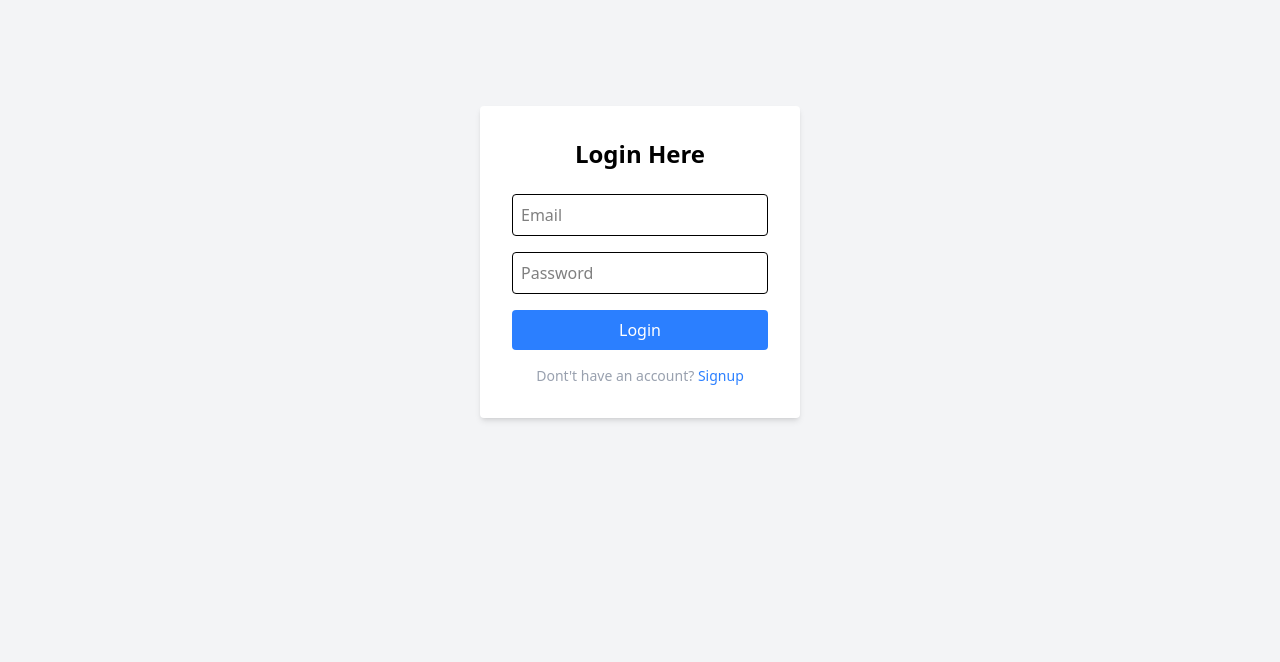
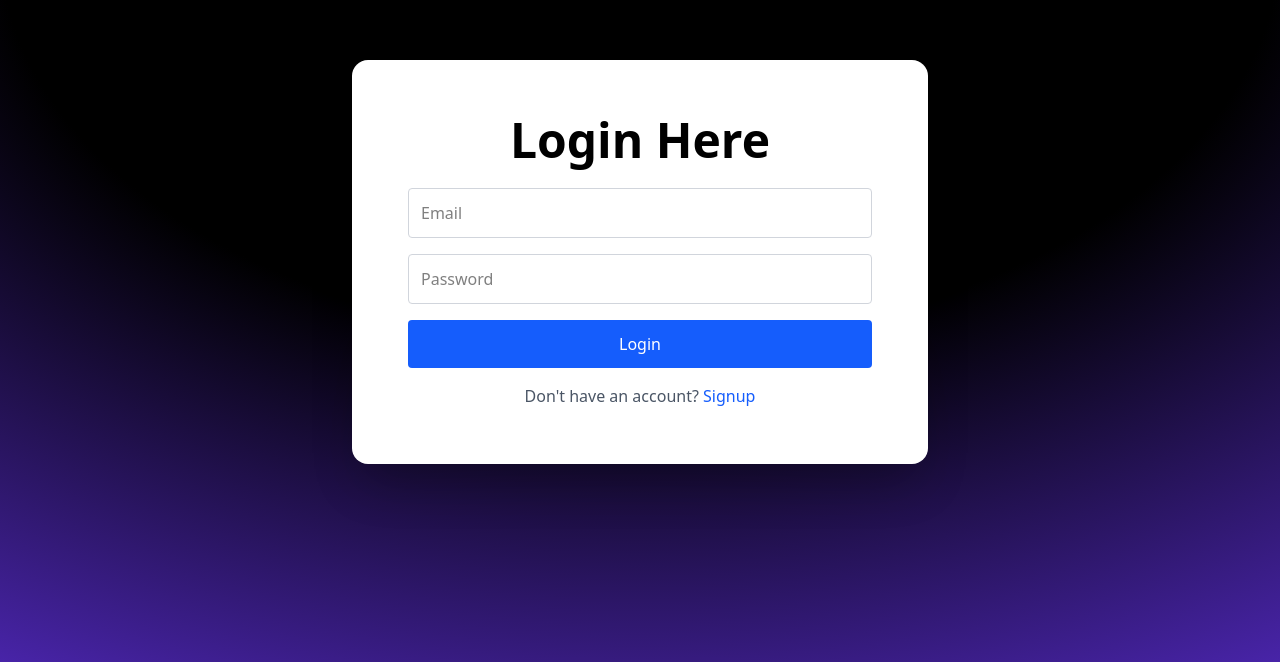
Before and after one commit to AaliyanAslam/bottle-management-system, a React (Vite) app: page / in a window 1280 px wide. Shown: the part 138-800 px from the top of the page. Built offline with nearby package versions, Linux system fonts and the light colour scheme.

Commit message:
set login , sign up ui ux

```diff
--- a/src/pages/login.jsx
+++ b/src/pages/login.jsx
@@ -1,11 +1,12 @@
 import React, { useState } from 'react';
-import { signInWithEmailAndPassword  } from 'firebase/auth';
-import {auth} from "../lib/firebase"
+import { signInWithEmailAndPassword } from 'firebase/auth';
+import { auth } from '../lib/firebase';
 import { Link, useNavigate } from 'react-router-dom';
+
 const Login = () => {
-    const [messege , setMessege] = useState("")
-    const [error , setError] = useState("")
-const navigate = useNavigate()
+  const [messege, setMessege] = useState('');
+  const [error, setError] = useState('');
+  const navigate = useNavigate();
   const [form, setForm] = useState({
     email: '',
     password: '',
@@ -15,32 +16,32 @@ const navigate = useNavigate()
     setForm({ ...form, [e.target.name]: e.target.value });
   };
 
-  const handleSubmit =  async (e) => {
+  const handleSubmit = async (e) => {
     e.preventDefault();
-    // Firebase logic yahan add karni hai
-    console.log('Signup form:', form);
-   try{
-     await signInWithEmailAndPassword (auth , form.email , form.password)
-     setMessege("Login successfull successfully")
-     console.log("loin successfull");
-     setInterval(() => {
-        setMessege("")
+    try {
+      await signInWithEmailAndPassword(auth, form.email, form.password);
+      setMessege('Login successful');
+      setTimeout(() => {
+        setMessege('');
       }, 2000);
-     navigate("/app")
-   }
-   catch(err){
-setError(err.message)
-console.log(err.message);
-
-   } finally{
-
+      navigate('/app');
+    } catch (err) {
+      setError(err.message);
     }
   };
 
   return (
-    <div className="min-h-screen flex items-center justify-center bg-gray-100">
-      <form onSubmit={handleSubmit} className="bg-white p-8 rounded shadow-md  min-w-10 max-w-xs">
-        <h2 className="text-lg lg:text-2xl  font-bold mb-6 text-center">Login Here</h2>
+    <div className="min-h-screen flex items-center justify-center p-4 sm:p-6 md:p-8 lg:p-10 xl:p-12
+      [background:radial-gradient(125%_125%_at_50%_10%,#000_40%,#63e_100%)] text-white">
+
+      <form
+        onSubmit={handleSubmit}
+        className="bg-white text-black w-full max-w-xs sm:max-w-sm md:max-w-md lg:max-w-lg xl:max-w-xl
+        p-6 sm:p-8 md:p-10 lg:p-12 xl:p-14 rounded-2xl shadow-2xl"
+      >
+        <h2 className="text-xl sm:text-2xl md:text-3xl lg:text-4xl xl:text-5xl font-bold mb-4 sm:mb-6 text-center">
+          Login Here
+        </h2>
 
         <input
           type="email"
@@ -48,7 +49,7 @@ console.log(err.message);
           placeholder="Email"
           value={form.email}
           onChange={handleChange}
-          className="w-full p-2 mb-4 border rounded"
+          className="w-full p-2 sm:p-3 mb-4 border border-gray-300 rounded text-sm sm:text-base"
           required
         />
 
@@ -58,28 +59,31 @@ console.log(err.message);
           placeholder="Password"
           value={form.password}
           onChange={handleChange}
-          className="w-full p-2 mb-4 border rounded"
+          className="w-full p-2 sm:p-3 mb-4 border border-gray-300 rounded text-sm sm:text-base"
           required
         />
-<div className='text-green-600'>{messege}</div>
-<div className='text-red-600'>{error}</div>
+
+        {messege && <div className="text-green-600 text-sm sm:text-base mb-2">{messege}</div>}
+        {error && <div className="text-red-600 text-sm sm:text-base mb-2">{error}</div>}
 
         <button
           type="submit"
-          className="w-full bg-blue-500 text-white p-2 rounded hover:bg-blue-600 transition"
+          className="w-full bg-blue-600 text-white p-2 sm:p-3 rounded hover:bg-blue-700 transition text-sm sm:text-base"
         >
           Login
         </button>
-            <div className="text-sm text-center text-gray-400 mt-4">
-  Dont't have an account?{' '}
-  <Link to="/signup" onClick={()=> console.log("clicked to signup")
-  } className="text-blue-500 hover:underline">
+
+        <div className="text-center text-gray-600 text-sm sm:text-base mt-4">
+          Don't have an account?{' '}
+          <Link
+            to="/signup"
+            onClick={() => console.log('clicked to signup')}
+            className="text-blue-600 hover:underline"
+          >
             Signup
           </Link>
         </div>
       </form>
-
-
     </div>
   );
 };
--- a/src/pages/signup.jsx
+++ b/src/pages/signup.jsx
@@ -1,12 +1,12 @@
 import React, { useState } from 'react';
 import { createUserWithEmailAndPassword } from 'firebase/auth';
-import {auth} from "../lib/firebase"
+import { auth } from '../lib/firebase';
 import { Link, useNavigate } from 'react-router-dom';
 
 const Signup = () => {
-    const [messege , setMessege] = useState("")
-    const [error , setError] = useState("")
-const navigate = useNavigate()
+  const [messege, setMessege] = useState('');
+  const [error, setError] = useState('');
+  const navigate = useNavigate();
   const [form, setForm] = useState({
     email: '',
     password: '',
@@ -16,32 +16,30 @@ const navigate = useNavigate()
     setForm({ ...form, [e.target.name]: e.target.value });
   };
 
-  const handleSubmit =  async (e) => {
+  const handleSubmit = async (e) => {
     e.preventDefault();
-    // Firebase logic yahan add karni hai
-    console.log('Signup form:', form);
-   try{
-     await createUserWithEmailAndPassword(auth , form.email , form.password)
-     setMessege("Account created successfully")
-     console.log("done");
-     setInterval(() => {
-        setMessege("")
-     }, 2000);
-     navigate("/app")
-   }
-   catch(err){
-setError(err.message)
-console.log(err.message);
-
-   } finally{
-
-   }
+    try {
+      await createUserWithEmailAndPassword(auth, form.email, form.password);
+      setMessege('Account created successfully');
+      setTimeout(() => setMessege(''), 2000);
+      navigate('/app');
+    } catch (err) {
+      setError(err.message);
+    }
   };
 
   return (
-    <div className="min-h-screen flex items-center justify-center bg-gray-100">
-      <form onSubmit={handleSubmit} className="bg-white p-8 rounded shadow-md  min-w-10 max-w-xs">
-        <h2 className="text-2xl font-bold mb-6 text-center">Sign Up</h2>
+    <div className="min-h-screen flex items-center justify-center p-4 sm:p-6 md:p-8 lg:p-10 xl:p-12
+      [background:radial-gradient(125%_125%_at_50%_10%,#000_40%,#63e_100%)] text-white">
+
+      <form
+        onSubmit={handleSubmit}
+        className="bg-white text-black w-full max-w-xs sm:max-w-sm md:max-w-md lg:max-w-lg xl:max-w-xl
+        p-6 sm:p-8 md:p-10 lg:p-12 xl:p-14 rounded-2xl shadow-2xl"
+      >
+        <h2 className="text-xl sm:text-2xl md:text-3xl lg:text-4xl xl:text-5xl font-bold mb-4 sm:mb-6 text-center">
+          Sign Up
+        </h2>
 
         <input
           type="email"
@@ -49,7 +47,7 @@ console.log(err.message);
           placeholder="Email"
           value={form.email}
           onChange={handleChange}
-          className="w-full p-2 mb-4 border rounded"
+          className="w-full p-2 sm:p-3 mb-4 border border-gray-300 rounded text-sm sm:text-base"
           required
         />
 
@@ -59,27 +57,27 @@ console.log(err.message);
           placeholder="Password"
           value={form.password}
           onChange={handleChange}
-          className="w-full p-2 mb-4 border rounded"
+          className="w-full p-2 sm:p-3 mb-4 border border-gray-300 rounded text-sm sm:text-base"
           required
         />
-<div className='text-green-600'>{messege}</div>
-<div className='text-red-600'>{error}</div>
+
+        {messege && <div className="text-green-600 text-sm sm:text-base mb-2">{messege}</div>}
+        {error && <div className="text-red-600 text-sm sm:text-base mb-2">{error}</div>}
 
         <button
           type="submit"
-          className="w-full bg-blue-500 text-white p-2 rounded hover:bg-blue-600 transition"
+          className="w-full bg-blue-600 text-white p-2 sm:p-3 rounded hover:bg-blue-700 transition text-sm sm:text-base"
         >
           Sign Up
         </button>
-            <div className="text-sm text-center text-gray-400 mt-4">
-  Already have an account?{' '}
-  <Link to="/" className="text-blue-500 hover:underline">
-    Login
-  </Link>
-</div>
+
+        <div className="text-center text-gray-600 text-sm sm:text-base mt-4">
+          Already have an account?{' '}
+          <Link to="/" className="text-blue-600 hover:underline">
+            Login
+          </Link>
+        </div>
       </form>
-
-
     </div>
   );
 };
```
Lines whose indentation alone changed are shown as unchanged.
